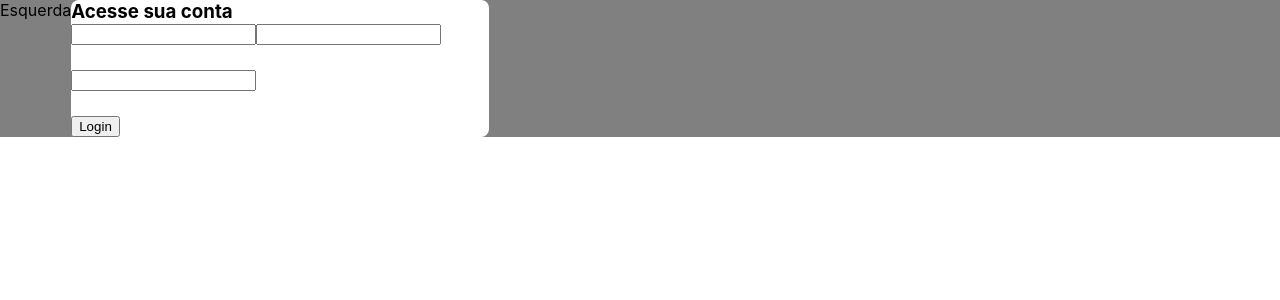
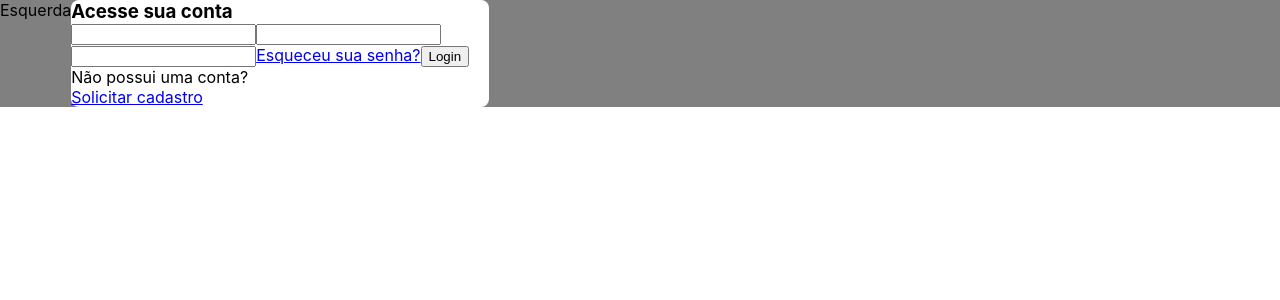
Before and after one commit to daniloteofilo/desafioSisagri, a React (Create React App) app: page / in a window 1280 px wide. Shown: the top 300 px of the page. Built offline with nearby package versions, Linux system fonts and the light colour scheme.

Commit message:
Estruturando o container do formulário.

```diff
--- a/src/components/FormLogin.css
+++ b/src/components/FormLogin.css
@@ -4,6 +4,6 @@
   border-radius: 8px;
 }
 
-input {
+input .input-company .input-user .input-password {
   margin-bottom: 24px;
 }
--- a/src/components/FormLogin.js
+++ b/src/components/FormLogin.js
@@ -4,11 +4,13 @@ function FormLogin () {
     return (
         <form className='form-login'>
           <h3>Acesse sua conta</h3>
-          <input />
-          <input />
-          <input />
-          <p></p>
+          <input className='input-company'/>
+          <input className='input-user'/>
+          <input className='input-password'/>
+          <a href='#' className='recover-password'>Esqueceu sua senha?</a>
           <button>Login</button>
+          <p>Não possui uma conta?</p>
+          <a href='#' className='sign-up'>Solicitar cadastro</a>
         </form>
     )
 }
```
